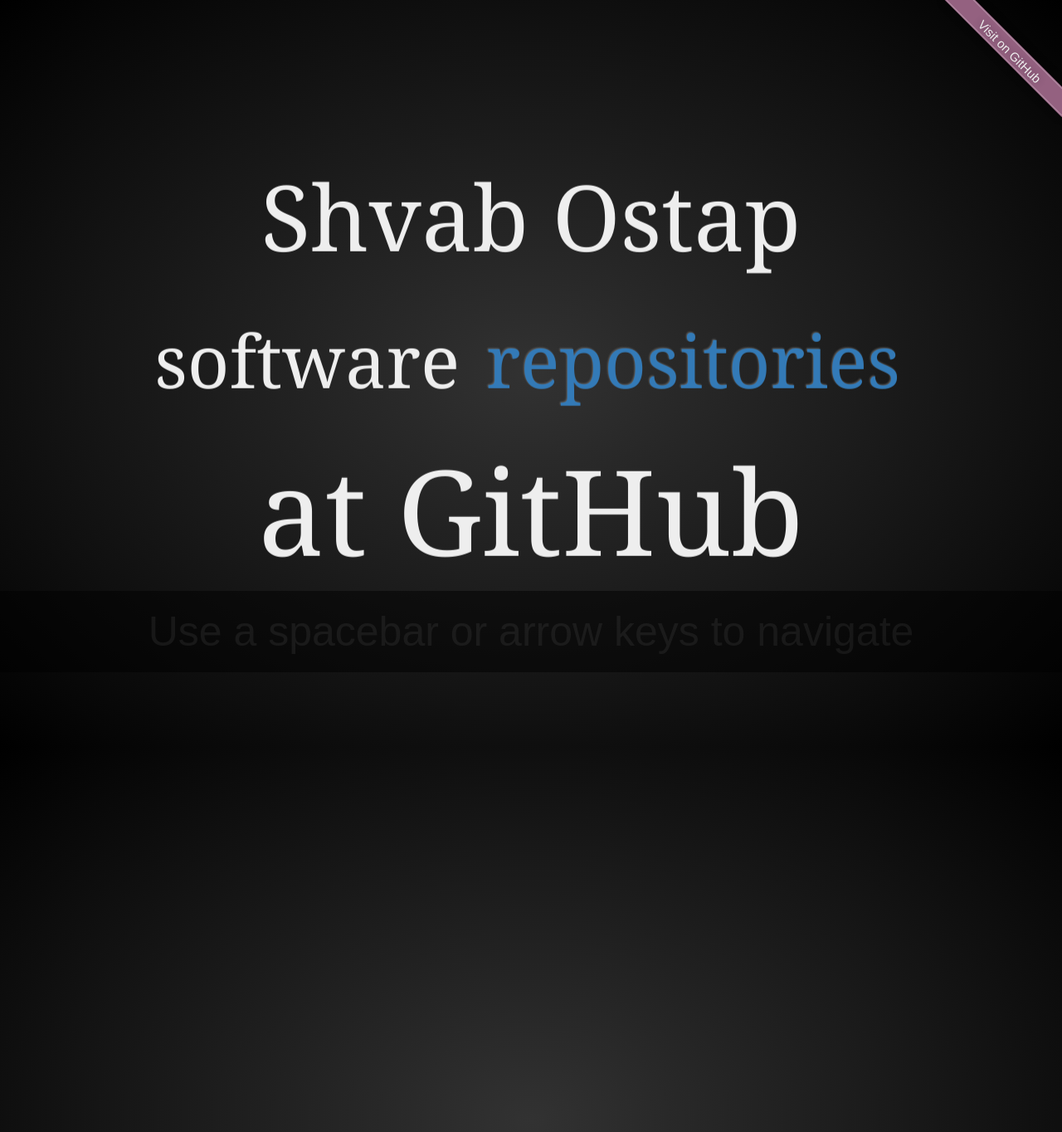
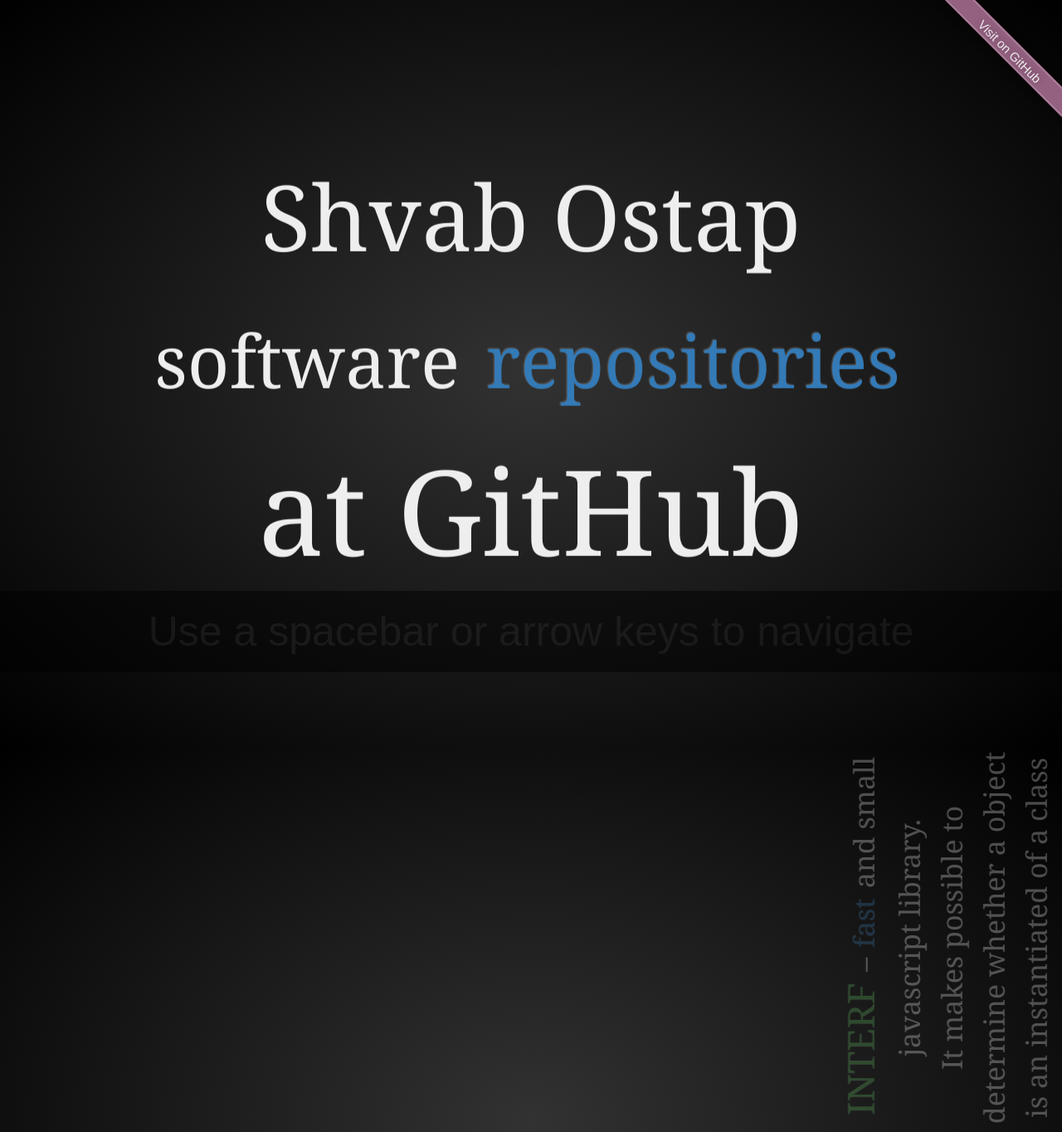
Before and after one commit to shvabuk/shvabuk.github.io, a Jekyll site: the page built from index.html, in a window 1280 px wide. Shown: the whole page at 83% size. Built offline with Jekyll 4.4.1, drawn with Linux system fonts in a browser that asks for light colours.

Commit message:
page interf added

```diff
--- /dev/null
+++ b/_includes/pages/interf.html
@@ -0,0 +1,2 @@
+<a class="text--lg link--success" href="/interf">INTERF</a> &ndash; <a href="/interf/docs/performance.html">fast</a> and small javascript library.<br>
+It makes possible to determine whether a object is an instantiated of a class that implements an interface.
--- a/_sass/style.scss
+++ b/_sass/style.scss
@@ -331,7 +331,7 @@
         text-align: center;
     }
 
-    &--github-io {
+    &--github-io, &--interf {
         font-size: 85px;
         text-align: center;
     }
--- a/index.html
+++ b/index.html
@@ -15,6 +15,9 @@
     </div>
     <div class="row row--pages">
         <h2 class="col col--page">
+            {% include pages/interf.html %}
+        </h2>
+        <h2 class="col col--page">
             {% include pages/github-io.html %}
         </h2>
         <h2 class="col col--page">
@@ -28,6 +31,11 @@
     <div id="title" class="step step--title" data-x="0" data-y="0" data-scale="5">
         <p>
             {% include title.html %}
+        </p>
+    </div>
+    <div id="interf" class="step step--interf" data-x="2750" data-y="3400" data-rotate="-90" data-scale="2">
+        <p>
+            {% include pages/interf.html %}
         </p>
     </div>
     <div id="github-io" class="step step--github-io" data-x="5500" data-y="1700" data-rotate="90" data-scale="2">
```
Also changed, not shown: Gemfile.lock.
